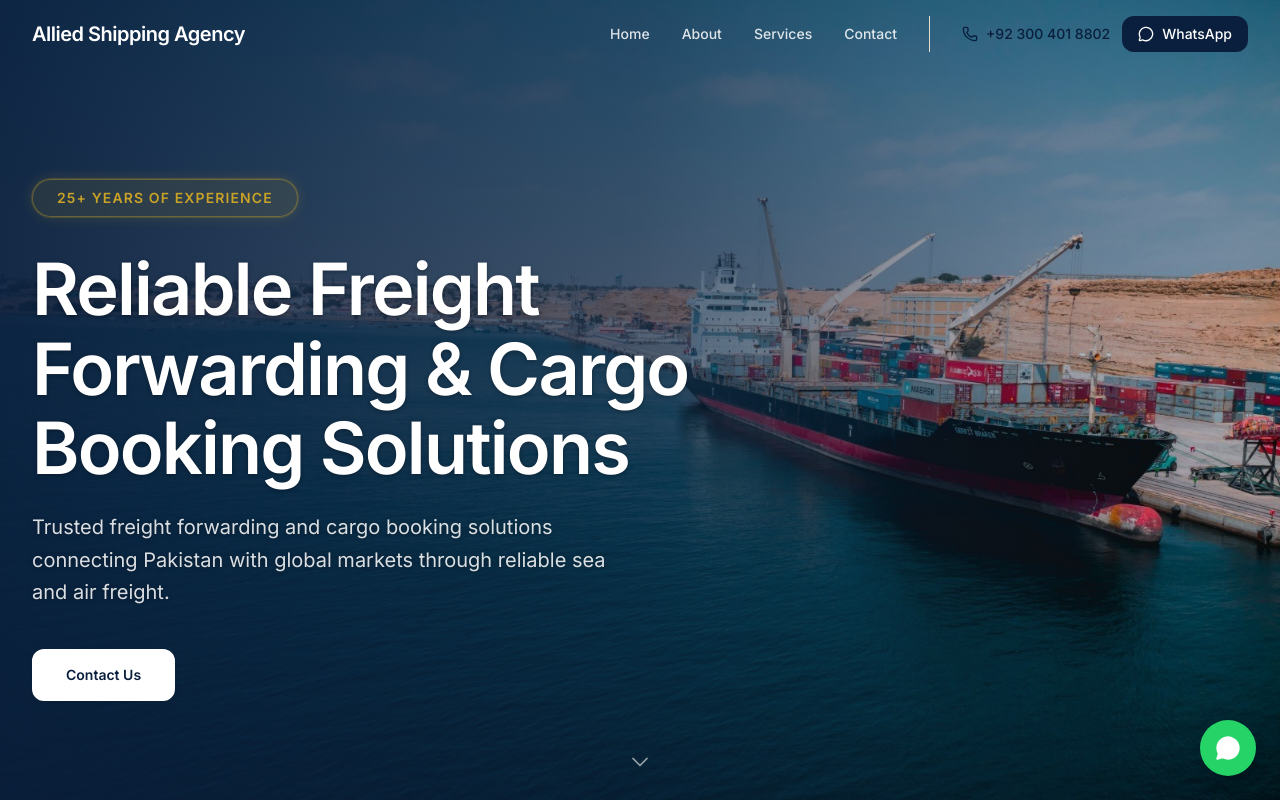
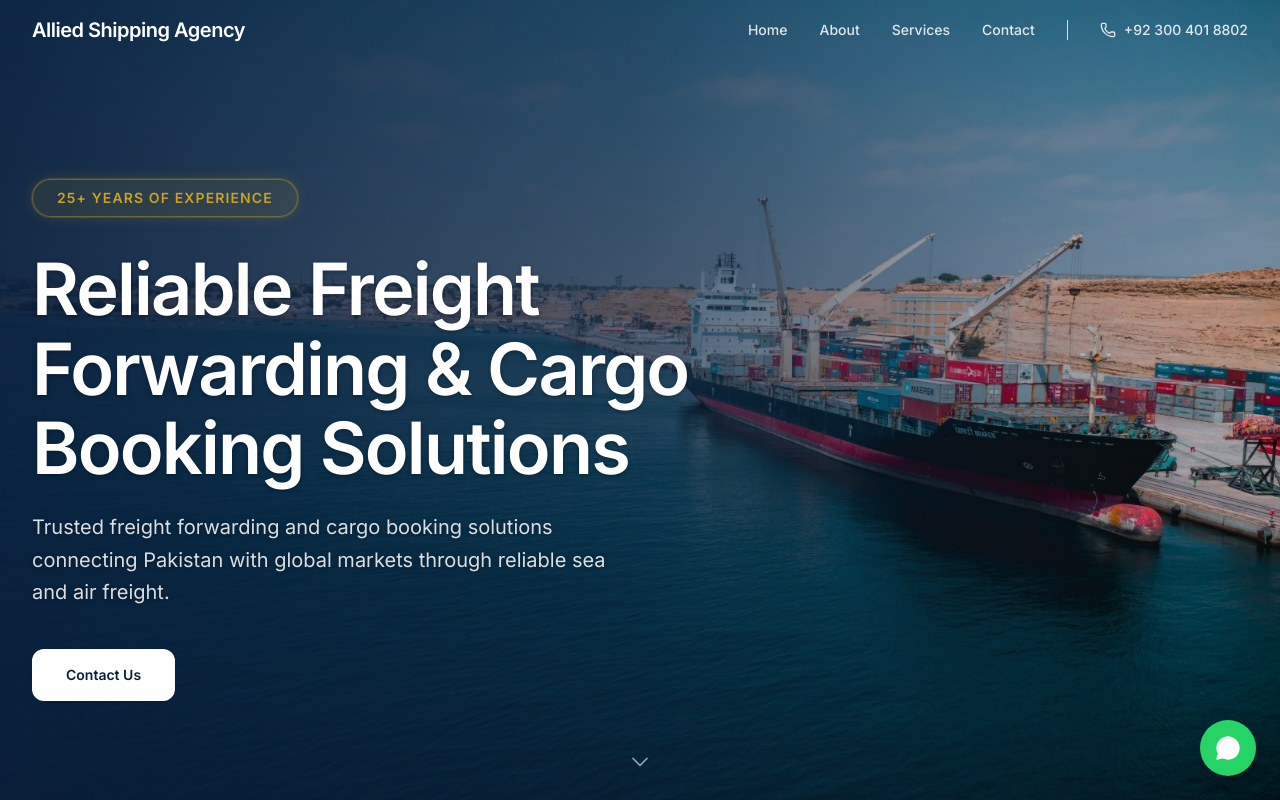
Before and after one commit to Mairaarshad19/allied-shipping-website, a Next.js app: page / in a window 1280 px wide. Shown: the top 800 px of the page. Built offline with nearby package versions, Linux system fonts and the light colour scheme.

Commit message:
refactor(contact): simplify WhatsApp contact experience

```diff
--- a/components/FloatingWhatsApp.tsx
+++ b/components/FloatingWhatsApp.tsx
@@ -3,7 +3,7 @@ import { MessageCircle } from "lucide-react";
 export default function FloatingWhatsApp() {
   return (
     <a
-      href="https://wa.me/923286920284"
+      href="https://wa.me/923004018802"
       target="_blank"
       rel="noopener noreferrer"
       className="relative group"
--- a/components/Header.tsx
+++ b/components/Header.tsx
@@ -1,7 +1,7 @@
 "use client";
 
 import { useState, useEffect } from "react";
-import { MessageCircle, Menu, X, Phone } from "lucide-react";
+import { Menu, X, Phone } from "lucide-react";
 import Container from "./Container";
 
 const NAV_LINKS = [
@@ -72,7 +72,7 @@ export default function Header() {
           Allied Shipping Agency
         </button>
 
-        {/* Desktop nav + buttons */}
+        {/* Desktop nav + button */}
         <div className="hidden md:flex items-center gap-8">
           <nav className="flex items-center gap-8">
             {NAV_LINKS.map((link) => (
@@ -97,19 +97,14 @@ export default function Header() {
           <div className="flex items-center gap-3 pl-8 border-l border-border">
             <a
               href="tel:+923004018802"
-              className="inline-flex items-center gap-2 text-sm font-medium text-navy-primary hover:text-navy-secondary transition-colors duration-200"
+              className={`inline-flex items-center gap-2 text-sm font-medium transition-colors duration-200 ${
+                scrolled
+                  ? "text-navy-primary hover:text-navy-secondary"
+                  : "text-white/85 hover:text-white"
+              }`}
             >
               <Phone size={16} />
               +92 300 401 8802
-            </a>
-            <a
-              href="https://wa.me/923286920284"
-              target="_blank"
-              rel="noopener noreferrer"
-              className="inline-flex items-center gap-2 rounded-xl bg-navy-primary px-4 py-2 text-sm font-medium text-white transition-all duration-150 hover:bg-[#0D2A4F] hover:shadow-md"
-            >
-              <MessageCircle size={16} />
-              WhatsApp
             </a>
           </div>
         </div>
@@ -158,13 +153,11 @@ export default function Header() {
             {/* Contact buttons */}
             <div className="flex flex-col gap-3 pt-4 border-t border-border">
               <a
-                href="https://wa.me/923286920284"
-                target="_blank"
-                rel="noopener noreferrer"
-                className="inline-flex items-center justify-center gap-2 rounded-xl bg-navy-primary min-h-[48px] px-4 text-sm font-medium text-white transition-all duration-150 hover:bg-[#0D2A4F] hover:shadow-md"
+                href="tel:+923004018802"
+                className="inline-flex items-center justify-center gap-2 rounded-xl border border-navy-primary min-h-[48px] px-4 text-sm font-medium text-navy-primary transition-colors hover:bg-navy-primary hover:text-white"
               >
-                <MessageCircle size={18} />
-                0328-6920284
+                <Phone size={18} />
+                +92 300 401 8802
               </a>
             </div>
           </Container>
```
